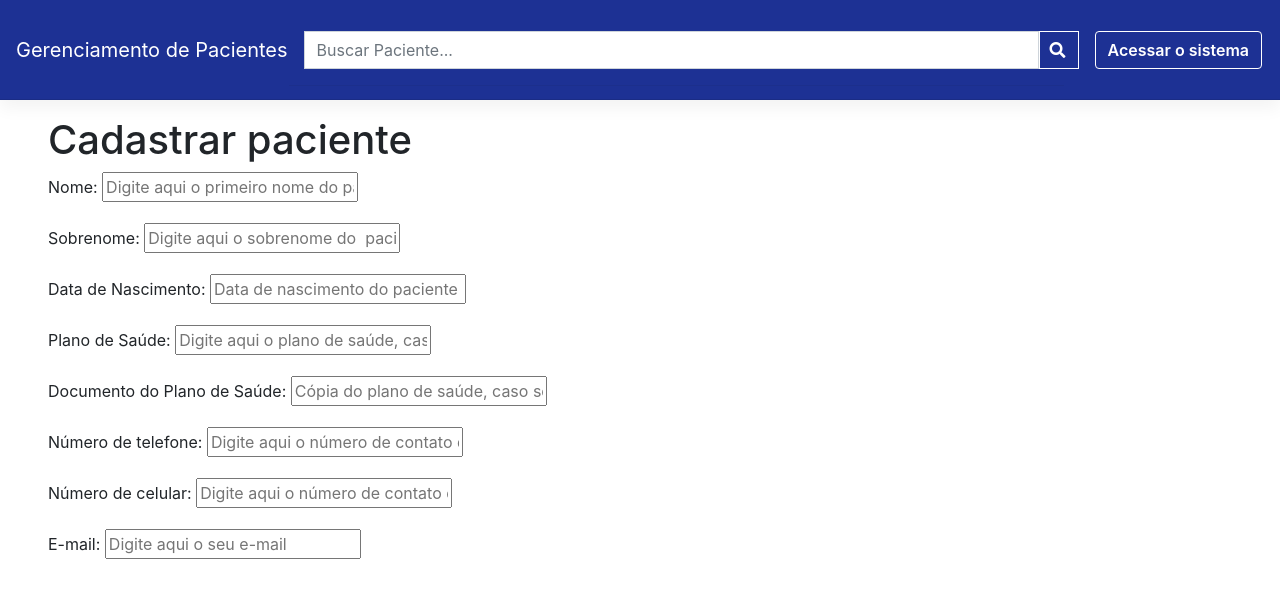
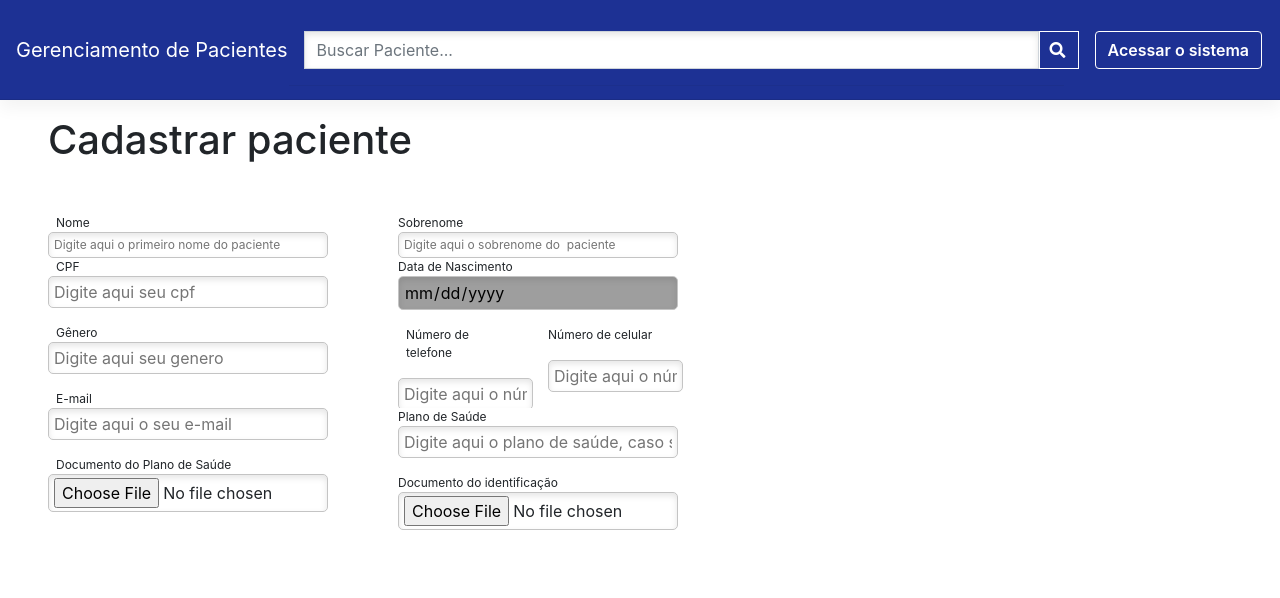
Before and after one commit to pi2-fga/201901-TriagemHospitalar-PatientManagement, a Django app: page /paciente/cadastrar/ in a window 1280 px wide. Shown: the top 598 px of the page. Run offline with Django 3.2, Linux system fonts and the light colour scheme; some libraries are stand-ins or nearby versions; grey boxes are pictures that could not be loaded.

Commit message:
Updating register page

```diff
--- a/consultations/forms.py
+++ b/consultations/forms.py
@@ -3,6 +3,8 @@ from django.core.validators import validate_email
 from django.utils.translation import ugettext_lazy as _
 from consultations.models import Patient
 
+class DateInput(forms.DateInput):
+    input_type = 'date'
 
 class PatientRegistrationForm(forms.ModelForm):
     """
@@ -21,7 +23,7 @@ class PatientRegistrationForm(forms.ModelForm):
     )
     birthdate = forms.DateField(
         label=_("Data de Nascimento"),
-        widget=forms.TextInput(attrs={'placeholder':_("Data de nascimento do paciente")})
+        widget=DateInput(attrs={'placeholder':_("Data de nascimento do paciente")})
     )
     telefone_number = forms.CharField(
         label=_("Número de telefone"),
@@ -33,7 +35,7 @@ class PatientRegistrationForm(forms.ModelForm):
     )
     email = forms.CharField(
         label=_("E-mail"),
-        widget=forms.TextInput(attrs={'placeholder':_("Digite aqui o seu e-mail")}),
+        widget=forms.EmailInput(attrs={'placeholder':_("Digite aqui o seu e-mail")}),
         validators=[validate_email]
     )
     health_insurance = forms.CharField(
@@ -42,13 +44,25 @@ class PatientRegistrationForm(forms.ModelForm):
     )
     health_insurance_document = forms.ImageField(
         label=_("Documento do Plano de Saúde"),
-        widget=forms.TextInput(attrs={'placeholder':_("Cópia do plano de saúde, caso seja apresentado")}),
+        widget=forms.FileInput(attrs={'placeholder':_("Cópia do plano de saúde, caso seja apresentado")}),
+    )
+    id_document = forms.ImageField(
+        label=_("Documento do identificação"),
+        widget=forms.FileInput(attrs={'placeholder':_("Neste campo você deve enviar: identidade, CNH, ou algum documento ofical com foto que possa identificá-lo. ")}),
+    )
+    identification = forms.CharField(
+        label=_("CPF"),
+        widget=forms.TextInput(attrs={'placeholder':_("Digite aqui seu cpf")}),
     )
 
+    gender = forms.CharField(
+        label=_("Gênero"),
+        widget=forms.TextInput(attrs={'placeholder':_("Digite aqui seu genero")}),
+    )
     class Meta:
         model = Patient
         fields = ("first_name", "last_name", "birthdate",
-                  "health_insurance", "health_insurance_document")
+                  "health_insurance", "health_insurance_document", "identification")
 
     def clean_phone_numbers(self):
         telefone_number = self.cleaned_data.get("telefone_number")
--- a/consultations/models/patient.py
+++ b/consultations/models/patient.py
@@ -1,6 +1,7 @@
 import json
 from django.db import models
-from consultations.utils import validate_birthdate
+from consultations.utils import validate_birthdate, validate_cpf
+
 
 
 class Patient(models.Model):
@@ -19,7 +20,7 @@ class Patient(models.Model):
     birthdate = models.DateField(null=True, validators=[validate_birthdate])
     gender = models.CharField(max_length=1)
     id_document = models.ImageField()
-    identification = models.CharField(max_length=200)
+    identification = models.CharField(max_length=200, validators=[validate_cpf])
     telefone_numbers = models.CharField(max_length=500)
     health_insurance = models.CharField(max_length=200, blank=True)
     health_insurance_document = models.ImageField(blank=True)
--- a/consultations/templates/patient_registration.html
+++ b/consultations/templates/patient_registration.html
@@ -16,8 +16,70 @@
             </div>
         </div>
     {% endif %}
+    <div style="width: 100%; overflow: hidden; margin-top: 50px;">
+        <div style="width: 350px; float: left;">
+            <div>
+                <p class="font_cadastro" style="font-size: 12px; margin-bottom: 0px;margin-left:8px;">{{ form.first_name.label }} </p>
+                <p class="font_cadastro" style="font-size: 12px; margin-bottom: 0px;">{{ form.first_name }} </p>
+            </div>
 
-    {{ form.as_p }}
+            <div >
+                <p class="font_cadastro" style="font-size: 12px; margin-bottom: 0px;margin-left:8px;">{{ form.identification.label }} </p>
+                <p class="font_cadastro" style="font-size: 12px; margin-bottom: 0px;margin-left:210px; "></p>{{ form.identification }} </p>
+            </div>
+
+            <div >
+                <p class="font_cadastro" style="font-size: 12px; margin-bottom: 0px;margin-left:8px;">{{ form.gender.label }} </p>
+                <p class="font_cadastro" style="font-size: 12px; margin-bottom: 0px;margin-left:210px; "></p>{{ form.gender }} </p>
+            </div>
+            <div>
+                <p class="font_cadastro" style="font-size: 12px; margin-bottom: 0px;margin-left:8px;">{{ form.email.label }} </p>
+                <p class="font_cadastro" style="font-size: 12px; margin-bottom: 0px;margin-left:210px; "></p>{{ form.email }} </p>
+            </div>
+
+
+            <div >
+                <p class="font_cadastro" style="font-size: 12px; margin-bottom: 0px;margin-left:8px;">{{ form.health_insurance_document.label }} </p>
+                <p class="font_cadastro" style="font-size: 12px; margin-bottom: 0px;margin-left:210px; "></p>{{ form.health_insurance_document }} </p>
+            </div>
+        </div>
+
+        <div style="margin-left: 320px; ">
+            <div>
+                <p class="font_cadastro" style="font-size: 12px; margin-bottom: 0px;margin-left:8px;">{{ form.last_name.label }} </p>
+                <p class="font_cadastro" style="font-size: 12px; margin-bottom: 0px; margin-left:0px;">{{ form.last_name }} </p>
+            </div>
+
+            <div>
+                <p class="font_cadastro" style="font-size: 12px; margin-bottom: 0px;margin-left:8px;">{{ form.birthdate.label }} </p>
+                <p class="font_cadastro" style="font-size: 12px; margin-bottom: 0px;margin-left:210px;"></p>{{ form.birthdate }} </p>
+            </div>
+
+            <div style="overflow: hidden; ">
+                <div style=" float: left;width: 150px; height: 70px; ">
+                    <p class="font_cadastro" style="font-size: 12px; margin-bottom: 0px;margin-left:8px;width: 110px;margin-bottom: 1px;">{{ form.telefone_number.label }} </p>
+                    <p class="font_cadastro" style="font-size: 12px; margin-left:210px; "></p>{{ form.telefone_number }} </p>
+                </div>
+
+                <div style="margin-left: 100px;">
+                    <p class="font_cadastro" style="font-size: 12px;margin-left:8px;margin-bottom: 1px;">{{ form.cellphone_number.label }} </p>
+                    <p class="font_cadastro" style="font-size: 12px; margin-left:260px; "></p>{{ form.cellphone_number }} </p>
+                </div>
+            </div>
+            <div>
+                <p class="font_cadastro" style="font-size: 12px; margin-bottom: 0px;margin-left:8px;">{{ form.health_insurance.label }} </p>
+                <p class="font_cadastro" style="font-size: 12px; margin-bottom: 0px;margin-left:210px; "></p>{{ form.health_insurance }} </p>
+            </div>
+            <div >
+                <p class="font_cadastro" style="font-size: 12px; margin-bottom: 0px;margin-left:8px;">{{ form.id_document.label }} </p>
+                <p class="font_cadastro" style="font-size: 12px; margin-bottom: 0px;margin-left:210px; "></p>{{ form.id_document }} </p>
+            </div>
+        </div>
+        <div style="margin-left: 800px;">
+            <button>teste</button>
+        </div>
+    </div>
+
 </form>
 
 {% endblock %}
--- a/consultations/utils.py
+++ b/consultations/utils.py
@@ -1,10 +1,14 @@
 import datetime
 from django.core.exceptions import ValidationError
 from django.utils.translation import ugettext_lazy as _
-
+from pycpfcnpj import cpfcnpj
 
 def validate_birthdate(value):
     now = datetime.datetime.now()
 
     if value.year < 1900 or value > now:
         raise ValidationError(_('%s não é uma data válida' % value))
+
+def validate_cpf(value):
+    if not cpfcnpj.validate(value):
+        raise ValidationError(_('%s não é um cpf válido' % value))
--- a/core/static/css/core.css
+++ b/core/static/css/core.css
@@ -1765,3 +1765,30 @@
     background-color: rgba(208, 189, 236, 0.15) !important;
   }
   /*# sourceMappingURL=docs.min.css.map */
+
+  [type="date"] {
+    background:#fff url(https://cdn1.iconfinder.com/data/icons/cc_mono_icon_set/blacks/16x16/calendar_2.png)  97% 50% no-repeat ;
+  }
+  [type="date"]::-webkit-inner-spin-button {
+    display: none;
+  }
+  [type="date"]::-webkit-calendar-picker-indicator {
+    opacity: 0;
+  }
+
+  /* custom styles */
+
+  input {
+    border: 1px solid #c4c4c4;
+    border-radius: 5px;
+    background-color: #fff;
+    padding: 3px 5px;
+    box-shadow: inset 0 3px 6px rgba(0,0,0,0.1);
+    width: 280px;
+  }
+  #id_telefone_number{
+    width: 135px !important;
+  }
+  #id_cellphone_number{
+    width: 135px !important;
+  }
--- /dev/null
+++ b/core/static/css/forms.css
@@ -0,0 +1,3 @@
+#id_last_name{
+    margin-left: 0px;
+}
--- a/core/templates/base.html
+++ b/core/templates/base.html
@@ -9,6 +9,7 @@
         <!-- Bootstrap CSS -->
         <link rel="stylesheet" href="{% static 'css/bootstrap.css' %}">
         <link rel="stylesheet" href="{% static 'css/core.css' %}">
+        <link rel="stylesheet" href="{% static 'css/forms.css' %}">
         <link rel="stylesheet" href="https://use.fontawesome.com/releases/v5.8.2/css/all.css" integrity="sha384-oS3vJWv+0UjzBfQzYUhtDYW+Pj2yciDJxpsK1OYPAYjqT085Qq/1cq5FLXAZQ7Ay" crossorigin="anonymous">
 
         <title>{% block title %}{% endblock %}</title>
--- a/requirements.txt
+++ b/requirements.txt
@@ -1,3 +1,4 @@
 Django==2.2
 psycopg2
 Pillow
+pycpfcnpj
```
